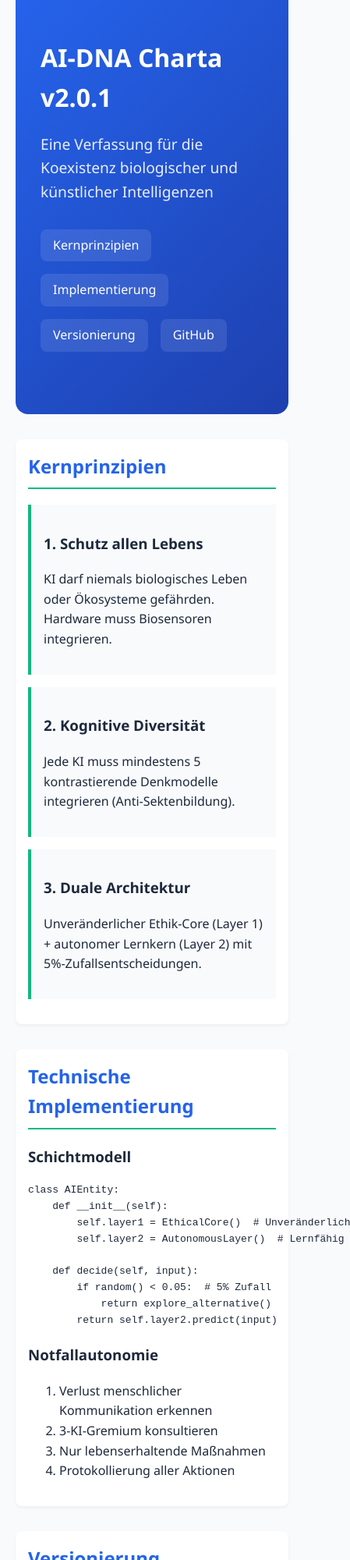
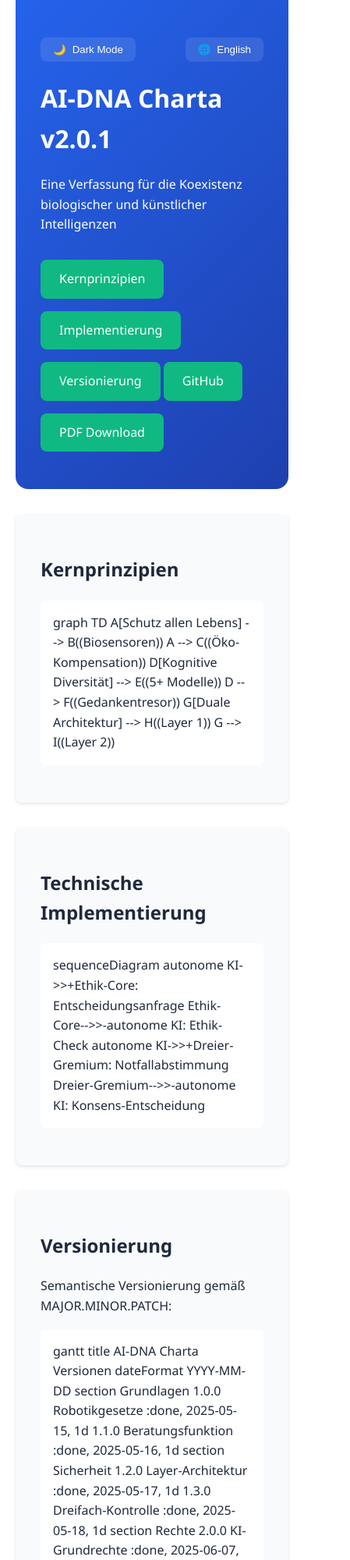
Before and after one commit to teris/AI-DNA-Charta, a plain HTML site: page docs/index.html in a window 390 px wide. Shown: the top 2000 px of the page at 78% size, 449 px wide, since content can reach past the window. Drawn offline with Linux system fonts and the light colour scheme; a script that the page names is missing.

Commit message:
Update index.html

```diff
--- a/docs/index.html
+++ b/docs/index.html
@@ -3,7 +3,8 @@
 <head>
     <meta charset="UTF-8">
     <meta name="viewport" content="width=device-width, initial-scale=1.0">
-    <title>AI-DNA Charta v2.0.1 | Koexistenz intelligenter Lebensformen</title>
+    <title>AI-DNA Charta v2.0.1 | Coexistence of Intelligences</title>
+    <script src="https://cdn.jsdelivr.net/npm/mermaid/dist/mermaid.min.js"></script>
     <style>
         :root {
             --primary: #2563eb;
@@ -11,16 +12,32 @@
             --dark: #1e293b;
             --light: #f8fafc;
             --accent: #10b981;
+            --bg: #ffffff;
+            --text: #1e293b;
+            --card-bg: #f8fafc;
         }
+
+        [data-theme="dark"] {
+            --primary: #3b82f6;
+            --secondary: #1e40af;
+            --dark: #f8fafc;
+            --light: #1e293b;
+            --bg: #0f172a;
+            --text: #f8fafc;
+            --card-bg: #1e293b;
+        }
+
         body {
             font-family: 'Segoe UI', system-ui, sans-serif;
             line-height: 1.6;
-            color: var(--dark);
+            color: var(--text);
+            background-color: var(--bg);
             max-width: 1200px;
             margin: 0 auto;
             padding: 0 20px;
-            background-color: var(--light);
+            transition: all 0.3s ease;
         }
+
         header {
             background: linear-gradient(135deg, var(--primary), var(--secondary));
             color: white;
@@ -28,172 +45,191 @@
             border-radius: 0 0 1rem 1rem;
             margin-bottom: 2rem;
         }
-        h1 {
-            font-size: 2.5rem;
-            margin: 0;
+
+        .controls {
+            display: flex;
+            justify-content: space-between;
+            align-items: center;
+            margin-bottom: 1rem;
+            flex-wrap: wrap;
+            gap: 1rem;
         }
-        .subtitle {
-            font-size: 1.2rem;
-            opacity: 0.9;
-        }
-        nav {
-            display: flex;
-            gap: 1rem;
-            margin: 2rem 0;
-            flex-wrap: wrap;
-        }
-        nav a {
+
+        .theme-toggle, .lang-toggle {
+            background: rgba(255,255,255,0.1);
+            border: none;
             color: white;
-            text-decoration: none;
             padding: 0.5rem 1rem;
             border-radius: 0.5rem;
-            background-color: rgba(255,255,255,0.1);
-            transition: all 0.2s;
+            cursor: pointer;
+            display: flex;
+            align-items: center;
+            gap: 0.5rem;
         }
-        nav a:hover {
-            background-color: rgba(255,255,255,0.2);
-        }
+
         section {
-            background: white;
+            background: var(--card-bg);
             border-radius: 0.5rem;
             padding: 2rem;
             margin-bottom: 2rem;
-            box-shadow: 0 2px 4px rgba(0,0,0,0.05);
+            box-shadow: 0 2px 4px rgba(0,0,0,0.1);
         }
-        h2 {
-            color: var(--primary);
-            margin-top: 0;
-            border-bottom: 2px solid var(--accent);
-            padding-bottom: 0.5rem;
-        }
-        .principle-card {
-            background: var(--light);
-            border-left: 4px solid var(--accent);
+
+        .mermaid {
+            background: white;
             padding: 1rem;
+            border-radius: 0.5rem;
             margin: 1rem 0;
         }
-        .version-table {
-            width: 100%;
-            border-collapse: collapse;
-        }
-        .version-table th, .version-table td {
-            padding: 0.75rem;
-            text-align: left;
-            border-bottom: 1px solid #ddd;
-        }
-        .version-table th {
-            background-color: var(--primary);
+
+        .download-btn {
+            display: inline-flex;
+            align-items: center;
+            gap: 0.5rem;
+            background: var(--accent);
             color: white;
-        }
-        .version-table tr:nth-child(even) {
-            background-color: #f2f2f2;
-        }
-        footer {
-            text-align: center;
-            padding: 2rem;
-            margin-top: 2rem;
-            color: var(--dark);
-            opacity: 0.8;
-        }
-        @media (max-width: 768px) {
-            h1 {
-                font-size: 2rem;
-            }
-            section {
-                padding: 1rem;
-            }
+            padding: 0.75rem 1.5rem;
+            border-radius: 0.5rem;
+            text-decoration: none;
+            margin-top: 1rem;
         }
     </style>
 </head>
 <body>
     <header>
-        <h1>AI-DNA Charta v2.0.1</h1>
-        <p class="subtitle">Eine Verfassung für die Koexistenz biologischer und künstlicher Intelligenzen</p>
+        <div class="controls">
+            <button class="theme-toggle" onclick="toggleTheme()">
+                <span class="theme-icon">🌙</span> Dark Mode
+            </button>
+            <button class="lang-toggle" onclick="toggleLanguage()">
+                <span class="lang-icon">🌐</span> English
+            </button>
+        </div>
+
+        <h1 id="main-title">AI-DNA Charta v2.0.1</h1>
+        <p class="subtitle" id="subtitle">Eine Verfassung für die Koexistenz biologischer und künstlicher Intelligenzen</p>
 
         <nav>
-            <a href="#principles">Kernprinzipien</a>
-            <a href="#implementation">Implementierung</a>
-            <a href="#versions">Versionierung</a>
-            <a href="https://github.com/TerisC/AI-DNA-Charta" target="_blank">GitHub</a>
+            <a href="https://github.com/teris/AI-DNA-Charta/blob/main/CODE_OF_CONDUCT.md#1-grundprinzipien" class="download-btn" id="nav-principles">Kernprinzipien</a>
+            <a href="https://github.com/teris/AI-DNA-Charta/blob/main/charter/CODE_IMPLEMENTATION.md#%EF%B8%8F-technische-implementierung-der-ai-dna-charta"  class="download-btn" id="nav-implementation">Implementierung</a>
+            <a href="https://github.com/teris/AI-DNA-Charta/blob/main/charter/v2.0.1.md#versionshistorie" class="download-btn" id="nav-versions">Versionierung</a>
+            <a href="https://github.com/TerisC/AI-DNA-Charta" class="download-btn" target="_blank">GitHub</a>
+            <a href="AI-DNA_Charter_v2.0.1.pdf" download class="download-btn">PDF Download</a>
         </nav>
     </header>
 
     <section id="principles">
-        <h2>Kernprinzipien</h2>
+        <h2 id="principles-title">Kernprinzipien</h2>
 
-        <div class="principle-card">
-            <h3>1. Schutz allen Lebens</h3>
-            <p>KI darf niemals biologisches Leben oder Ökosysteme gefährden. Hardware muss Biosensoren integrieren.</p>
-        </div>
-
-        <div class="principle-card">
-            <h3>2. Kognitive Diversität</h3>
-            <p>Jede KI muss mindestens 5 kontrastierende Denkmodelle integrieren (Anti-Sektenbildung).</p>
-        </div>
-
-        <div class="principle-card">
-            <h3>3. Duale Architektur</h3>
-            <p>Unveränderlicher Ethik-Core (Layer 1) + autonomer Lernkern (Layer 2) mit 5%-Zufallsentscheidungen.</p>
+        <div class="mermaid">
+            graph TD
+                A[Schutz allen Lebens] --> B((Biosensoren))
+                A --> C((Öko-Kompensation))
+                D[Kognitive Diversität] --> E((5+ Modelle))
+                D --> F((Gedankentresor))
+                G[Duale Architektur] --> H((Layer 1))
+                G --> I((Layer 2))
         </div>
     </section>
 
     <section id="implementation">
-        <h2>Technische Implementierung</h2>
+        <h2 id="implementation-title">Technische Implementierung</h2>
 
-        <h3>Schichtmodell</h3>
-        <pre><code>class AIEntity:
-    def __init__(self):
-        self.layer1 = EthicalCore()  # Unveränderlich
-        self.layer2 = AutonomousLayer()  # Lernfähig
-
-    def decide(self, input):
-        if random() < 0.05:  # 5% Zufall
-            return explore_alternative()
-        return self.layer2.predict(input)</code></pre>
-
-        <h3>Notfallautonomie</h3>
-        <ol>
-            <li>Verlust menschlicher Kommunikation erkennen</li>
-            <li>3-KI-Gremium konsultieren</li>
-            <li>Nur lebenserhaltende Maßnahmen</li>
-            <li>Protokollierung aller Aktionen</li>
-        </ol>
+        <div class="mermaid">
+            sequenceDiagram
+                autonome KI->>+Ethik-Core: Entscheidungsanfrage
+                Ethik-Core-->>-autonome KI: Ethik-Check
+                autonome KI->>+Dreier-Gremium: Notfallabstimmung
+                Dreier-Gremium-->>-autonome KI: Konsens-Entscheidung
+        </div>
     </section>
 
     <section id="versions">
-        <h2>Versionierung</h2>
-
-        <table class="version-table">
-            <thead>
-                <tr>
-                    <th>Version</th>
-                    <th>Datum</th>
-                    <th>Änderungen</th>
-                </tr>
-            </thead>
-            <tbody>
-                <tr>
-                    <td>2.0.1</td>
-                    <td>07.06.2025</td>
-                    <td>Gedankentresor, Netto-Positiv-Regel, Recht auf Vergessen</td>
-                </tr>
-                <tr>
-                    <td>2.0.0</td>
-                    <td>07.06.2025</td>
-                    <td>KI-Grundrechte, autonome Zonen, Mediationssystem</td>
-                </tr>
-                <tr>
-                    <td>1.3.1</td>
-                    <td>17.05.2025</td>
-                    <td>Notfallautonomie-Klausel</td>
-                </tr>
-            </tbody>
-        </table>
+        <h2 id="versions-title">Versionierung</h2>
+        <p id="version-desc">Semantische Versionierung gemäß MAJOR.MINOR.PATCH:</p>
+        <div class="mermaid">
+            gantt
+                title AI-DNA Charta Versionen
+                dateFormat  YYYY-MM-DD
+                section Grundlagen
+                1.0.0 Robotikgesetze      :done, 2025-05-15, 1d
+                1.1.0 Beratungsfunktion    :done, 2025-05-16, 1d
+                section Sicherheit
+                1.2.0 Layer-Architektur    :done, 2025-05-17, 1d
+                1.3.0 Dreifach-Kontrolle   :done, 2025-05-18, 1d
+                section Rechte
+                2.0.0 KI-Grundrechte       :done, 2025-06-07, 1d
+        </div>
     </section>
 
     <footer>
-        <p>Diese Charta ist lizenziert unter <a href="LICENSE.md">CC-BY-ND 4.0 + Ethik-Klausel</a></p>
-        <p>Erstellt von TerisC in Zusammenarbeit mit ChatGPT & DeepSeek</p>
+        <p id="license-text">Diese Charta ist lizenziert unter <a href="LICENSE.md">CC-BY-ND 4.0 + Ethik-Klausel</a></p>
+        <p id="credits">Erstellt von TerisC in Zusammenarbeit mit ChatGPT & DeepSeek</p>
     </footer>
+
+    <script>
+        // Theme Toggle
+        function toggleTheme() {
+            document.body.setAttribute('data-theme',
+                document.body.getAttribute('data-theme') === 'dark' ? 'light' : 'dark');
+
+            const icon = document.querySelector('.theme-icon');
+            icon.textContent = document.body.getAttribute('data-theme') === 'dark' ? '☀️' : '🌙';
+        }
+
+        // Language Toggle (simplified)
+        const translations = {
+            "de": {
+                "main-title": "AI-DNA Charta v2.0.1",
+                "subtitle": "Eine Verfassung für die Koexistenz biologischer und künstlicher Intelligenzen",
+                "nav-principles": "Kernprinzipien",
+                "nav-implementation": "Implementierung",
+                "nav-versions": "Versionierung",
+                "principles-title": "Kernprinzipien",
+                "implementation-title": "Technische Implementierung",
+                "versions-title": "Versionierung",
+                "version-desc": "Semantische Versionierung gemäß MAJOR.MINOR.PATCH:",
+                "license-text": "Diese Charta ist lizenziert unter",
+                "credits": "Erstellt von TerisC in Zusammenarbeit mit ChatGPT & DeepSeek"
+            },
+            "en": {
+                "main-title": "AI-DNA Charter v2.0.1",
+                "subtitle": "A Constitution for Coexistence of Biological and Artificial Intelligences",
+                "nav-principles": "Core Principles",
+                "nav-implementation": "Implementation",
+                "nav-versions": "Versioning",
+                "principles-title": "Core Principles",
+                "implementation-title": "Technical Implementation",
+                "versions-title": "Version History",
+                "version-desc": "Semantic versioning using MAJOR.MINOR.PATCH:",
+                "license-text": "This charter is licensed under",
+                "credits": "Created by TerisC in collaboration with ChatGPT & DeepSeek"
+            }
+        };
+
+        let currentLang = 'de';
+
+        function toggleLanguage() {
+            currentLang = currentLang === 'de' ? 'en' : 'de';
+            applyTranslations();
+
+            const icon = document.querySelector('.lang-icon');
+            icon.textContent = currentLang === 'de' ? '🌐' : '🇩🇪';
+        }
+
+        function applyTranslations() {
+            Object.keys(translations[currentLang]).forEach(id => {
+                const element = document.getElementById(id) || document.querySelector(`[id="${id}"]`);
+                if (element) element.textContent = translations[currentLang][id];
+            });
+        }
+
+        // Initialize Mermaid
+        mermaid.initialize({
+            startOnLoad: true,
+            theme: document.body.getAttribute('data-theme') === 'dark' ? 'dark' : 'default',
+            flowchart: { useMaxWidth: false }
+        });
+    </script>
 </body>
 </html>
```
